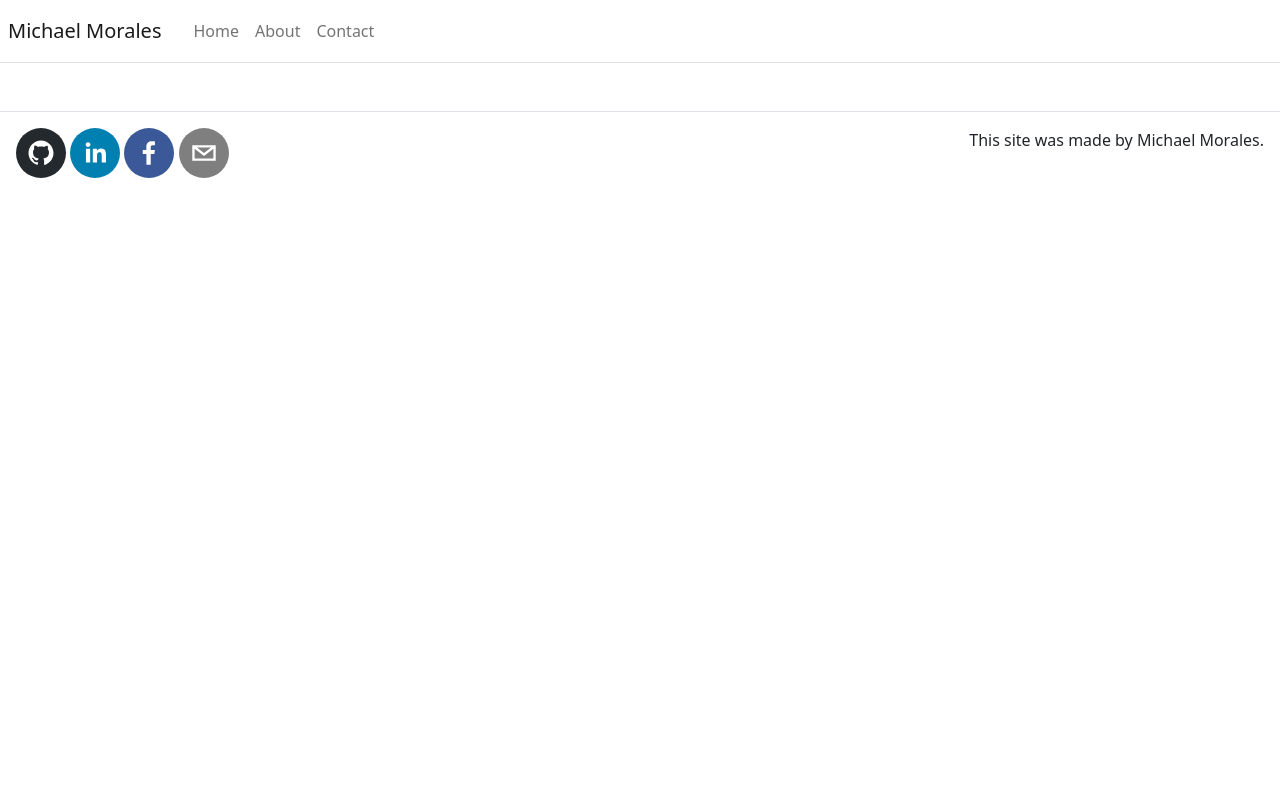
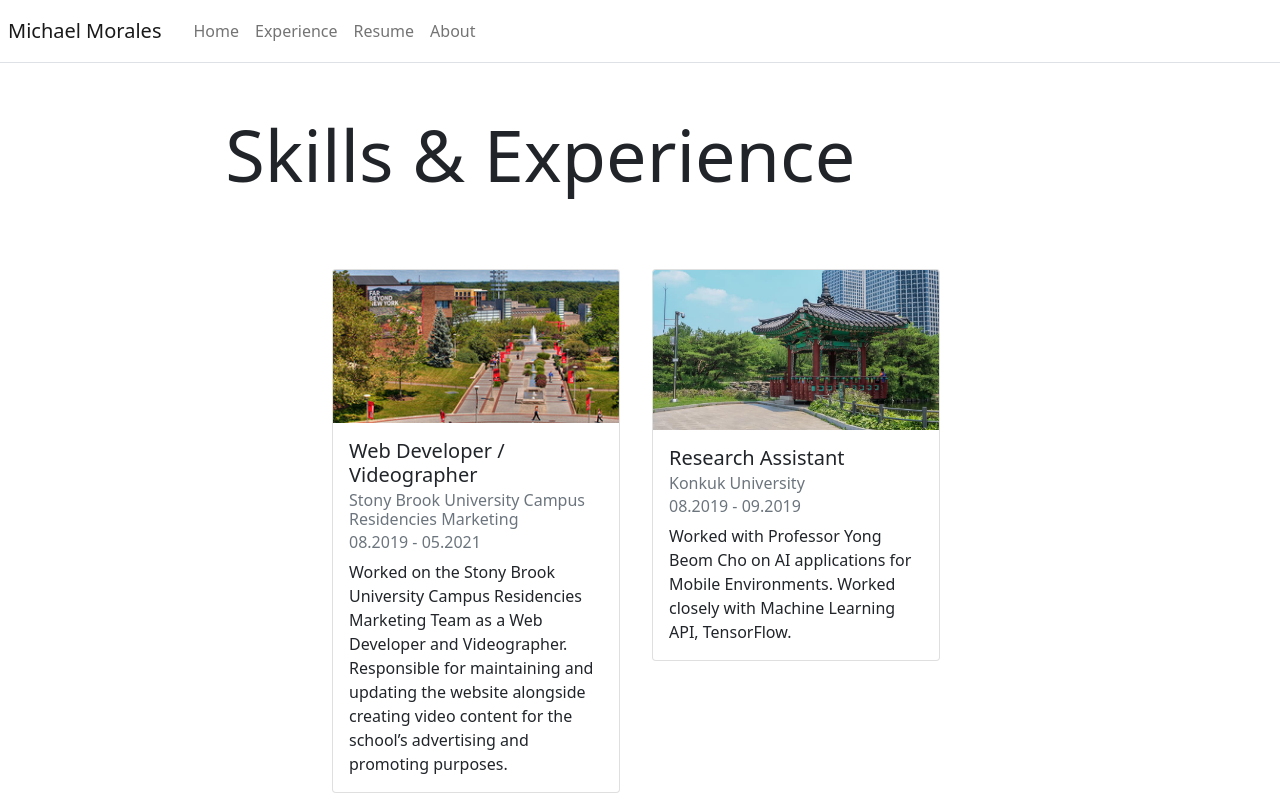
Before and after one commit to michael5morales/Portfolio, a React (Create React App) app: page /experience in a window 1280 px wide. Shown: the top 800 px of the page. Built offline with nearby package versions, Linux system fonts and the light colour scheme.

Commit message:
Experience and Resume Pages added alongside assets

```diff
--- a/src/App.css
+++ b/src/App.css
@@ -14,7 +14,6 @@
 }
 
 .App-header {
-  background-color: #282c34;
   min-height: 100vh;
   display: flex;
   flex-direction: column;
--- a/src/App.js
+++ b/src/App.js
@@ -8,7 +8,7 @@ import './App.css';
 import Footer from './components/Footer';
 import HomePage from './pages/HomePage';
 import AboutPage from './pages/AboutPage';
-import ContactPage from './pages/ContactPage';
+import ExperiencePage from './pages/ExperiencePage'
 
 
 class App extends Component{
@@ -22,40 +22,41 @@ class App extends Component{
     ],
     home: {
       title: 'Michael Morales',
-      subTitle: 'Projects',
+      subTitle: '"To survive is to stay alive in the face of opposition" - Lauryn Hill',
       text: 'Checkout my latest projects below'
     },
     about: {
-      title: 'About Me'
+      title: 'About Me',
+      subTitle: 'Software Engineer',
+      aboutTxt: 'Blauvelt, NY'
     },
-    contact: {
-      title: 'Contact Me'
-    }//,
-    //projects: {
-    //  title: 'Projects'
-    //}
+    experience: {
+      title: 'Skills & Experience'
+    }
   };
 
   render() {
     return (
       <Router>
-        <Container className="p-0" fluid={true}>
+        <Container className="p-0"  fluid={true}>
           <Navbar className="border-bottom" bg="transparent" expand="lg">
             <Navbar.Brand className="p-2">Michael Morales</Navbar.Brand>
             <Navbar.Toggle className="border-0" aria-controls="navbar-toggle" />
             <Navbar.Collapse id="navbar-toggle">
               <Nav className="ml-auto">
                 <Link className="nav-link" to="/">Home</Link>
+                <Link className="nav-link" to="/experience">Experience</Link>
+                <Link className="nav-link" to="/resume">Resume</Link>
                 <Link className="nav-link" to="/about">About</Link>
-                <Link className="nav-link" to="/contact">Contact</Link>
               </Nav>
             </Navbar.Collapse>
 
           </Navbar>
 
           <Route path="/" exact render={() => <HomePage title={this.state.home.title} subTitle={this.state.home.subTitle} text={this.state.home.text} />} />
-          <Route path="/about" render={() => <AboutPage title={this.state.about.title} />} />
-          <Route path="/contact" render={() => <ContactPage title={this.state.contact.title} />} />
+          <Route path="/about" exact render={() => <AboutPage title={this.state.about.title} subTitle={this.state.about.subTitle} aboutTxt={this.state.about.aboutTxt} />} />
+          <Route path="/experience" exact render={() => <ExperiencePage title={this.state.experience.title} />} />
+
 
           <Footer />
 
--- a/src/components/Footer.js
+++ b/src/components/Footer.js
@@ -11,13 +11,13 @@ function Footer() {
             <Container fluid={true}>
                 <Row className="border-top justify-content-between p-3">
                     <Col className="p-0" md={3} sm={12}>
-                        <SocialIcon url="https://github.com/michael5morales" />
+                        <SocialIcon url="https://github.com/michael5morales" bgColor="black"/>
                         &nbsp;
-                        <SocialIcon url="https://www.linkedin.com/in/michael-m-481898132/" />
+                        <SocialIcon url="https://www.linkedin.com/in/michael-m-481898132/" bgColor="black"/>
                         &nbsp;
-                        <SocialIcon url="https://www.facebook.com/michael.morales.jr/" />
+                        <SocialIcon url="https://www.facebook.com/michael.morales.jr/" bgColor="black"/>
                         &nbsp;
-                        <SocialIcon url="mailto::michael5morales5@gmail.com" />
+                        <SocialIcon url="mailto::michael5morales5@gmail.com" bgColor="black"/>
                     </Col>
                     <Col className="p-0 d-flex justify-content-end" md={3}>
                         This site was made by Michael Morales.
--- a/src/components/Hero.js
+++ b/src/components/Hero.js
@@ -11,9 +11,11 @@ function Hero(props) {
             <Container fluid={true}>
                 <Row className="justify-content-center py-5">
                     <Col md={8} sm={12}>
-                        { props.title && <h1 className="display-1 font-weight-bolder">{props.title}</h1> }
-                        { props.subTitle && <h3 className="display-4 font-weight-light">{props.subTitle}</h3> }
-                        { props.text && <h3 className="lead font-weight-light">{props.text}</h3> }
+                        { props.title && <h1 className="display-2 font-weight-bolder">{props.title}</h1> }
+                        { props.subTitle && props.text && <h3 className="quote font-weight-light">{props.subTitle}</h3>}
+                        { props.subTitle && props.aboutTxt && <h3 className="display-6 font-weight-light">{props.subTitle}</h3> }
+                        { props.text && <h3 className="lead font-weight-bolder">{props.text} </h3> }
+                        { props.aboutTxt && <h3 className="lead font-weight-bolder">{props.aboutTxt} &nbsp; &#183; &nbsp; {'(845)367-1148'} &nbsp; &#183; &nbsp; {<a href="mailto::michael5morales5@gmail.com" target="_blank" rel="noopener noreferrer">michael5morales5@gmail.com</a>}</h3> }
                     </Col>
                 </Row>
             </Container>
--- a/src/index.css
+++ b/src/index.css
@@ -11,3 +11,8 @@ code {
   font-family: source-code-pro, Menlo, Monaco, Consolas, 'Courier New',
     monospace;
 }
+
+.quote {
+  font-family: 'B612';
+  color: #474747
+}
--- a/src/pages/AboutPage.js
+++ b/src/pages/AboutPage.js
@@ -6,8 +6,7 @@ function AboutPage(props) {
 
     return(
         <div>
-            <Hero title={props.title} />
-
+            <Hero title={props.title} subTitle={props.subTitle} aboutTxt={props.aboutTxt} />
             <Content>
                 <p>Hello, my name is Michael Morales. I am a recent graduate of Stony Brook University, where I earned my B.S. in Computer Science.</p>
 
--- a/src/pages/ContactPage.js
+++ /dev/null
@@ -1,14 +0,0 @@
-import React from 'react';
-import Hero from '../components/Hero';
-
-function ContactPage(props) {
-
-    return(
-        <div>
-            <Hero title={props.title} />
-        </div>
-    );
-
-}
-
-export default ContactPage;
--- /dev/null
+++ b/src/pages/ExperiencePage.js
@@ -0,0 +1,54 @@
+import React from 'react';
+import Hero from '../components/Hero';
+import {Card, Button} from 'react-bootstrap';
+import Container from 'react-bootstrap/Container';
+import Row from 'react-bootstrap/Row';
+import Col from 'react-bootstrap/Col';
+
+import intern from '../assets/images/internship.png'
+import campRes from '../assets/images/campres.png'
+
+function ExperiencePage(props) {
+
+    return(
+        <div>
+            <Hero title={props.title}/>
+            <Container fluid={true}>
+                <Row className="justify-content-center py-3">
+                    <Col md={3} sm={12}>
+                        <Card style={{ width: '18rem' }}>
+                            <Card.Img variant="top" src={campRes} />
+                            <Card.Body>
+                                <Card.Title>Web Developer / Videographer</Card.Title>
+                                <Card.Subtitle className="mb-2 text-muted">Stony Brook University Campus Residencies Marketing</Card.Subtitle>
+                                <Card.Subtitle className="mb-2 text-muted">08.2019 - 05.2021</Card.Subtitle>
+                                <Card.Text>Worked on the Stony Brook University Campus Residencies Marketing Team as a Web Developer and Videographer.
+                                    Responsible for maintaining and updating the website alongside creating video content for the school’s advertising
+                                    and promoting purposes.</Card.Text>
+                            </Card.Body>
+                        </Card>
+                    </Col>
+
+                    <Col md={3} sm={12}>
+                        <Card style={{ width: '18rem' }}>
+                            <Card.Img variant="top" src={intern} />
+                            <Card.Body>
+                                <Card.Title>Research Assistant</Card.Title>
+                                <Card.Subtitle className="mb-2 text-muted">Konkuk University</Card.Subtitle>
+                                <Card.Subtitle className="mb-2 text-muted">08.2019 - 09.2019</Card.Subtitle>
+                                <Card.Text>Worked with Professor Yong Beom Cho on AI applications for Mobile Environments. Worked closely with Machine Learning API, TensorFlow.</Card.Text>
+                            </Card.Body>
+                        </Card>
+                    </Col>
+                </Row>
+                <Row className="justify-content-left py-3">
+
+                </Row>
+            </Container>
+
+        </div>
+    );
+
+}
+
+export default ExperiencePage;
```
Also changed, not shown: src/assets/images/campres.png (added), src/assets/images/internship.png (added). Lines whose indentation alone changed are shown as unchanged.
